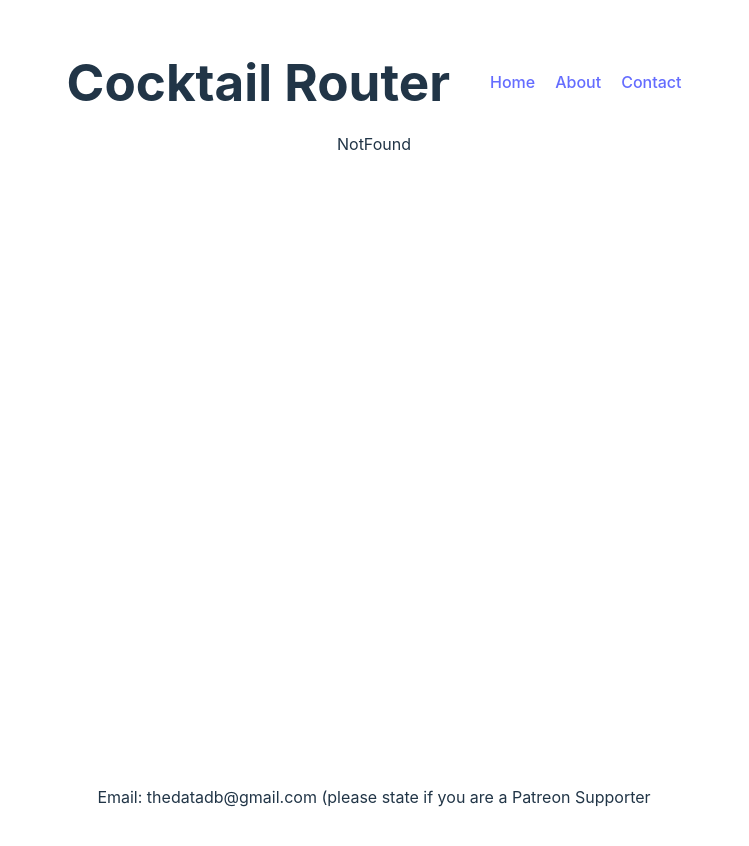
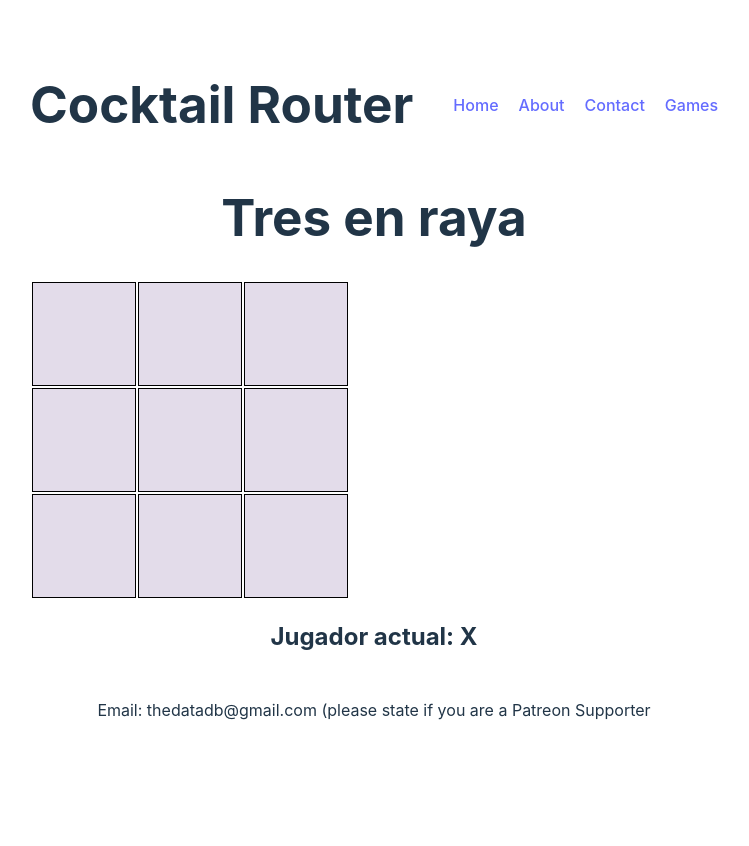
Before and after one commit to orcv01/pr_hub_roots_v1, a React (Vite) app: page /vieja in a window 1280 px wide. Shown: the top 846 px of the page, without its empty margins (266-1015 px from the left). After the commit the page ends 800 px from the top, so only its background shows below. Built offline with nearby package versions, Linux system fonts and the light colour scheme.

Commit message:
Upload pr_hub_roots-v1

```diff
--- a/src/components/Header/Header.jsx
+++ b/src/components/Header/Header.jsx
@@ -16,6 +16,9 @@ const Header = () => {
           <li>
             <NavLink to="/contact" className="contactlink">Contact</NavLink>
           </li>
+          <li>
+            <NavLink to="/vieja" className="viejalink">Games</NavLink>
+          </li>
         </ul>
       </nav>
     </header>
--- a/src/main.jsx
+++ b/src/main.jsx
@@ -5,6 +5,7 @@ import App from "./App.jsx";
 import Home from "./pages/Home/Home.jsx";
 import About from "./pages/About/About.jsx";
 import Contact from "./pages/Contact/Contact.jsx";
+import Vieja from "./pages/Vieja/Vieja.jsx"
 import NotFound from "./pages/NotFound/NotFound.jsx";
 //Importamos los 3 componentes necesarios para enrutar la aplicación
 import { BrowserRouter, Routes, Route } from "react-router-dom";
@@ -19,6 +20,7 @@ ReactDOM.createRoot(document.getElementById("root")).render(
           <Route index element={<Home />} />
           <Route path="/about" element={<About />} />
           <Route path="/contact" element={<Contact />} />
+          <Route path="/vieja" element={<Vieja />} />
           <Route path="*" element={<NotFound />} />
         </Route>
       </Routes>
--- /dev/null
+++ b/src/pages/Vieja/Vieja.css
@@ -0,0 +1,16 @@
+.grid {
+  display: grid;
+  grid-template-columns: repeat(3, 200px);
+}
+
+.cell {
+  width: 100px;
+  height: 100px;
+  border: 1px solid black;
+  background-color: rgb(227, 220, 234);
+
+}
+
+.current-turn {
+  background-color: red;
+}
--- /dev/null
+++ b/src/pages/Vieja/Vieja.jsx
@@ -0,0 +1,100 @@
+//El componente Vieja es un componente del juego tres en raya.
+//El componente tiene tres estados (grid, turn, winner)
+//Dos funciones. handleClick(), checkWinner().
+//Renderiza una tabla con tres filas y tres columnas.
+
+import './Vieja.css';
+import React, { useState, useEffect } from "react";
+
+const Vieja = () => {
+  const [grid, setGrid] = useState([
+    ["", "", ""],
+    ["", "", ""],
+    ["", "", ""],
+  ]);
+
+  const [turn, setTurn] = useState("X");
+
+  const [winner, setWinner] = useState(null);
+
+  const handleClick = (i, j) => {
+  //La función slice() devuelve una nueva matriz que contiene
+  //los mismos elementos que la matriz original, pero en una
+  //nueva posición de memoria. çasi no se modifica la matriz original
+  const newGrid = grid.slice();
+  newGrid[i][j] = turn;
+  setGrid(newGrid);
+
+  const isWinner = checkWinner(newGrid, turn);
+
+  if (isWinner) {
+    setWinner(turn);
+  } else if (grid.every(row => row.every(cell => cell !== ""))) {
+    setWinner("Empate");
+  }
+
+  setTurn((turn === "X") ? "O" : "X");
+};
+
+const checkWinner = (grid, turn) => {
+  for (let i = 0; i < 3; i++) {
+    // Verifica las filas
+    if (grid[i][0] === grid[i][1] && grid[i][1] === grid[i][2] && grid[i][0] === turn) {
+      return turn;
+    }
+
+    // Verifica las columnas
+    if (grid[0][i] === grid[1][i] && grid[1][i] === grid[2][i] && grid[0][i] === turn) {
+      return turn;
+    }
+  }
+
+  // Verifica las diagonales
+  if (grid[0][0] === grid[1][1] && grid[1][1] === grid[2][2] && grid[0][0] === turn) {
+    return turn;
+  }
+
+  if (grid[2][0] === grid[1][1] && grid[1][1] === grid[0][2] && grid[2][0] === turn) {
+    return turn;
+  }
+
+  return null;
+};
+
+  const table = (
+    <table>
+      <tbody>
+        {grid.map((row, i) => (
+          <tr key={i}>
+            {row.map((cell, j) => (
+              <td
+                key={j}
+                onClick={() => handleClick(i, j)}
+                className={
+                  cell === turn
+                    ? "current-turn"
+                    : "cell"
+                }
+              >
+                {cell}
+              </td>
+            ))}
+          </tr>
+        ))}
+      </tbody>
+    </table>
+  );
+
+  return (
+    <div>
+      <h1>Tres en raya</h1>
+      {table}
+      <h2>Jugador actual: {turn}</h2>
+      {winner && (
+        <h2>Ganador: {winner}</h2>
+      )}
+    </div>
+  );
+};
+
+export default Vieja;
```
